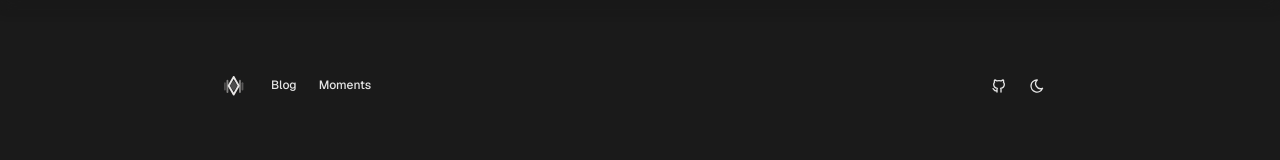
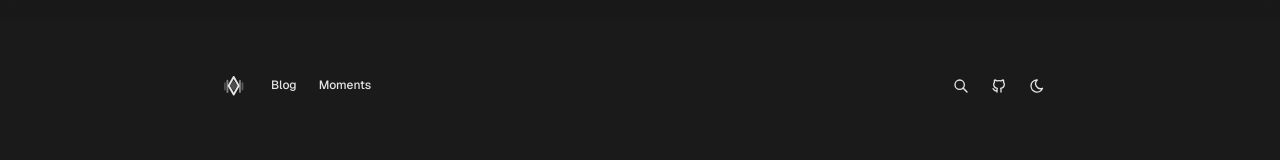
Before and after one commit to calelix/v2, a Next.js app: page /blog/craft in a window 1280 px wide. Shown: the part 122-282 px from the top of the page. Built offline with nearby package versions, Linux system fonts and the light colour scheme; a web font is replaced by a local one.

Commit message:
feat: Header 컴포넌트에 포스트 검색 UI 추가

```diff
--- a/src/widgets/header/ui/header.tsx
+++ b/src/widgets/header/ui/header.tsx
@@ -2,6 +2,7 @@ import Link from "next/link"
 
 import { IconBrandGithub } from "@tabler/icons-react"
 
+import { SearchPost } from "@/features/post/search"
 import { cn } from "@/shared/lib/utils/tailwindcss"
 import { Button } from "@/shared/ui/shadcn/button"
 import { ModeToggle } from "@/shared/ui/mode-toggle/mode-toggle"
@@ -37,6 +38,7 @@ export const Header = ({
           </nav>
         </div>
         <div className="flex items-center ml-auto">
+          <SearchPost />
           <Button variant="ghost" size="lg" asChild>
             <Link
               href={informations.github}
```
